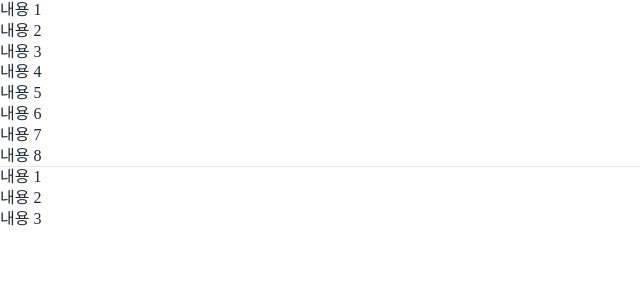
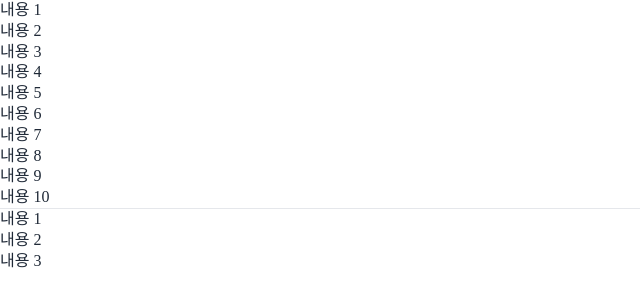
Before and after one commit to NewBean0312/react-proj, a React (Create React App) app: page / in a window 1280 px wide. Shown: the top 306 px of the page, without its empty margins (0-640 px from the left). Built offline with nearby package versions, Linux system fonts and the light colour scheme; a web font is replaced by a local one.

Commit message:
엘리먼트 배열을 map 함수로 만들 때, 배열요소 엘리먼트에는 각각 고유한 key 속성이 부여됨

```diff
--- a/src/App.js
+++ b/src/App.js
@@ -8,8 +8,8 @@ import NoRecord from "./NoRecord"
 import "./App.css" ;
 
 function App() {
-  const nums = [1, 2, 3, 4, 5, 6, 7, 8];
-  const arr = nums.map((el) => <li>내용 {el}</li>)
+  const nums = [1, 2, 3, 4, 5, 6, 7, 8, 9, 10];
+  const arr = nums.map((el, index) => <li key={index}>내용 {el}</li>)
   // const arr = [<li>내용 1</li>, <li>내용 2</li>, <li>내용 3</li>];
 
   return (
```
